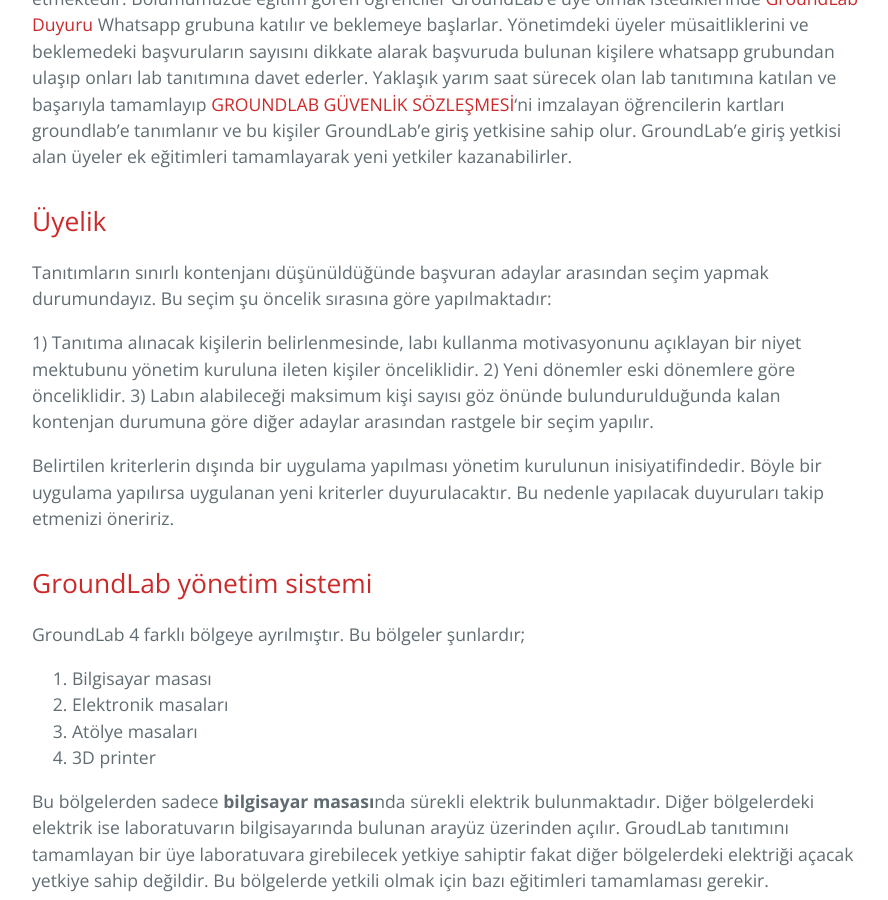
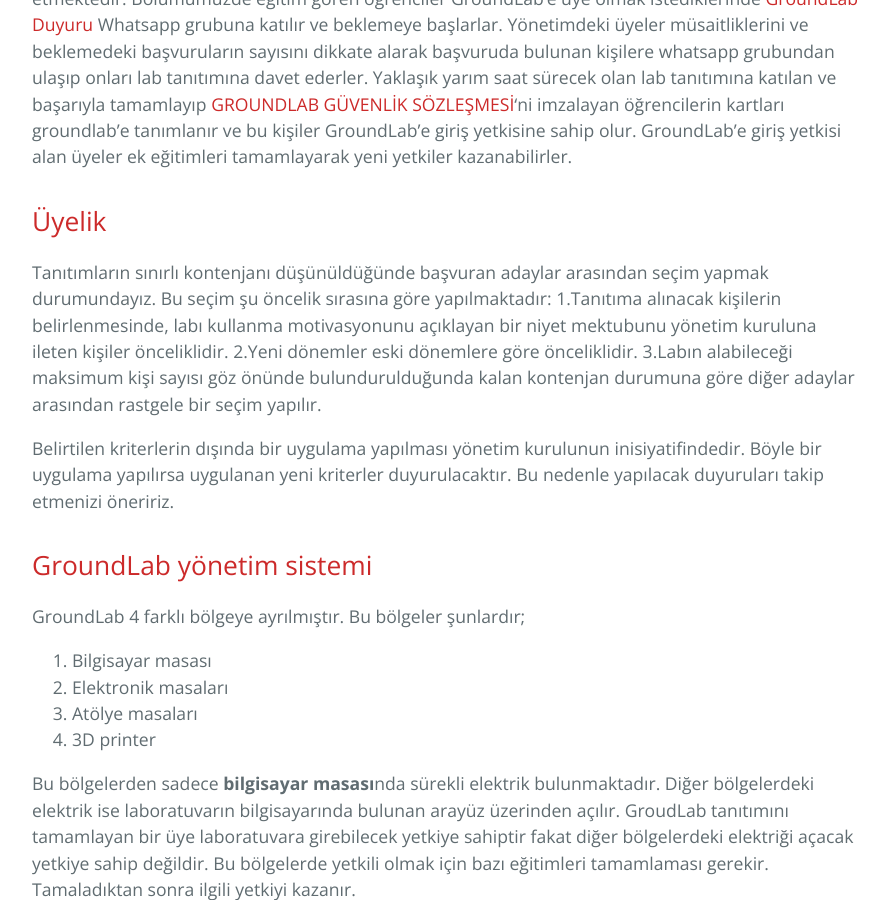
Before and after one commit to groundlabmetu/groundlabmetu.github.io, a Jekyll site: the page built from üyelik.md, in a window 1280 px wide and 900 px high, scrolled down 567 px. Shown: the whole window, without its empty margins (192-1080 px from the left). Built offline with Jekyll 4.4.1, drawn with Linux system fonts in a browser that asks for light colours; our own code applies the rules of GitHub Pages for plain Markdown files.

```diff
--- a/üyelik.md
+++ b/üyelik.md
@@ -12,10 +12,9 @@ order: 1
 <h2> Üyelik</h2>
 
 Tanıtımların sınırlı kontenjanı düşünüldüğünde başvuran adaylar arasından seçim yapmak durumundayız. Bu seçim şu öncelik sırasına göre yapılmaktadır:
-
-1) Tanıtıma alınacak kişilerin belirlenmesinde, labı kullanma motivasyonunu açıklayan bir niyet mektubunu yönetim kuruluna ileten kişiler önceliklidir.
-2) Yeni dönemler eski dönemlere göre önceliklidir.
-3) Labın alabileceği maksimum kişi sayısı göz önünde bulundurulduğunda kalan kontenjan durumuna göre diğer adaylar arasından rastgele bir seçim yapılır.
+1.Tanıtıma alınacak kişilerin belirlenmesinde, labı kullanma motivasyonunu açıklayan bir niyet mektubunu yönetim kuruluna ileten kişiler önceliklidir.
+2.Yeni dönemler eski dönemlere göre önceliklidir.
+3.Labın alabileceği maksimum kişi sayısı göz önünde bulundurulduğunda kalan kontenjan durumuna göre diğer adaylar arasından rastgele bir seçim yapılır.
 
 Belirtilen kriterlerin dışında bir uygulama yapılması yönetim kurulunun inisiyatifindedir. Böyle bir uygulama yapılırsa uygulanan yeni kriterler duyurulacaktır. Bu nedenle yapılacak duyuruları takip etmenizi öneririz.
 
```
